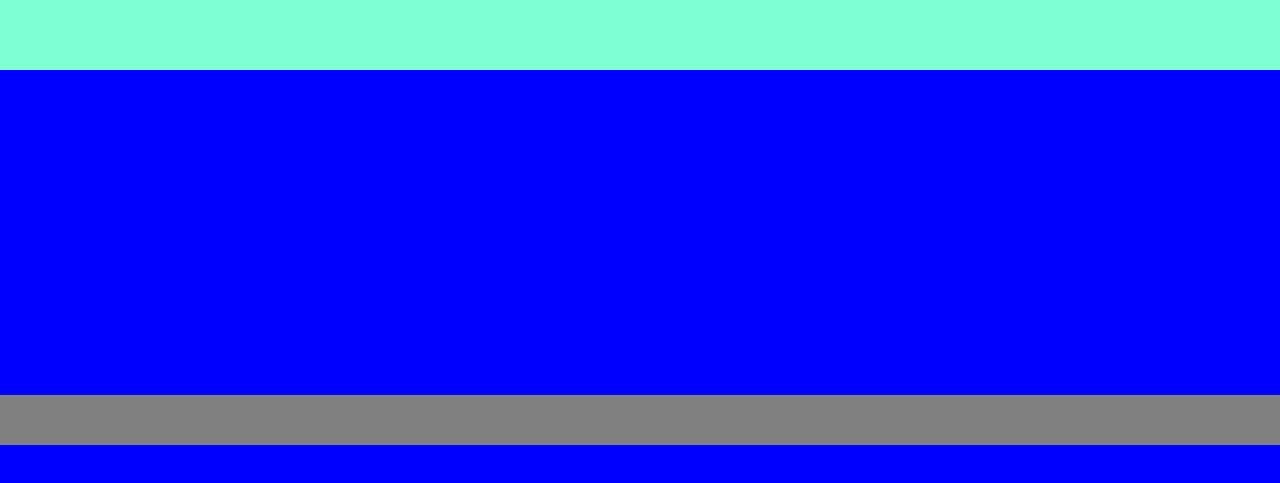
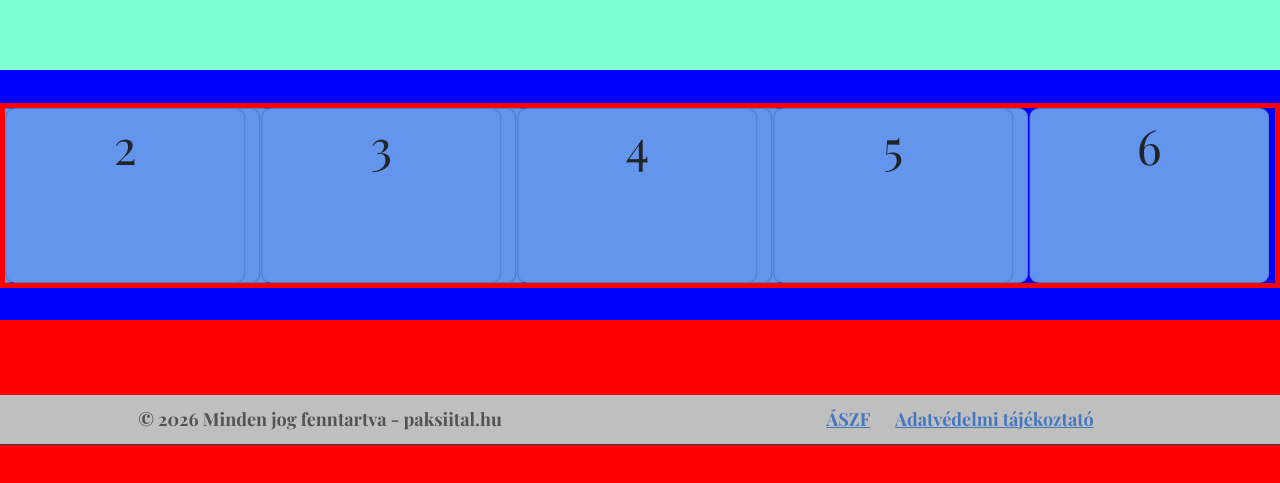
Before and after one commit to zagyvatamas/paksi, an Angular app in the folder paksiFE/: page /landing in a window 1280 px wide. Shown: the part 355-838 px from the top of the page. Built offline with nearby package versions, Linux system fonts and the light colour scheme; a web font is replaced by a local one.

Commit message:
Landing page caraousel logic ready

```diff
--- a/paksiFE/src/components/landing/landing.component.css
+++ b/paksiFE/src/components/landing/landing.component.css
@@ -12,7 +12,8 @@
     background-color: aquamarine;
 }
 .offerwall{
-    height: 500px;
+    height: 250px;
+    width: 100%;
     background-color: blue;
 }
 .customFooter{
@@ -22,3 +23,49 @@
     bottom: 0;
     width: 100%;
 }
+.customFooter p{
+    margin: 0;
+}
+.customFooter .row{
+    height: 100%;
+    display: flex;
+    justify-content: center;
+    align-items: center;
+}
+.carousel{
+    margin: 100px auto;
+    width: 100%;
+    border: 5px solid red;
+    display: flex;
+    overflow-x: auto;
+    gap: 0.5em;
+}
+.carousel::-webkit-scrollbar{
+    display: none;
+}
+.group{
+    display: flex;
+    align-items: center;
+    justify-content: center;
+    gap: 1em;
+    animation: spin 13s infinite linear;
+    padding-right: 0.65em;
+}
+.card{
+    flex: 0 0 5em;
+    height: 175px;
+    background-color: cornflowerblue;
+    font-size: 3rem;
+    border-radius: .2em;
+    text-align: center;
+    align-content: center;
+}
+@keyframes spin {
+    from {translate: 0;}
+    to {translate: -100%;}
+}
+
+.categorys{
+    height: 250px;
+    background-color: red;
+}
--- a/paksiFE/src/components/landing/landing.component.html
+++ b/paksiFE/src/components/landing/landing.component.html
@@ -24,5 +24,48 @@
         </div>
     </nav>
 </div>
-<div class="offerwall"></div>
-<div class="customFooter"></div>
+<div class="offerwall middle">
+    <div class="carousel">
+        <div class="group">
+            <div class="card">1</div>
+            <div class="card">2</div>
+            <div class="card">3</div>
+            <div class="card">4</div>
+            <div class="card">5</div>
+            <div class="card">6</div>
+        </div>
+        <div aria-hidden class="group">
+            <div class="card">1</div>
+            <div class="card">2</div>
+            <div class="card">3</div>
+            <div class="card">4</div>
+            <div class="card">5</div>
+            <div class="card">6</div>
+        </div>
+        <div aria-hidden class="group">
+            <div class="card">1</div>
+            <div class="card">2</div>
+            <div class="card">3</div>
+            <div class="card">4</div>
+            <div class="card">5</div>
+            <div class="card">6</div>
+        </div>
+    </div>
+</div>
+<div class="categorys">
+
+</div>
+<div class="customFooter">
+    <div class="row">
+        <div class="col-6">
+            <p class="middle">© 2026 Minden jog fenntartva - paksiital.hu</p>
+        </div>
+        <div class="col-6">
+            <div class="middle">
+                <a  href="">ÁSZF</a>
+                <span style="margin: 0 2% 0 2%;"></span>
+                <a href="">Adatvédelmi tájékoztató</a>
+            </div>
+        </div>
+    </div>
+</div>
--- a/paksiFE/src/components/landing/landing.component.ts
+++ b/paksiFE/src/components/landing/landing.component.ts
@@ -1,8 +1,9 @@
+import { CommonModule } from '@angular/common';
 import { Component } from '@angular/core';
 
 @Component({
   selector: 'app-landing',
-  imports: [],
+  imports: [CommonModule],
   templateUrl: './landing.component.html',
   styleUrl: './landing.component.css'
 })
```
